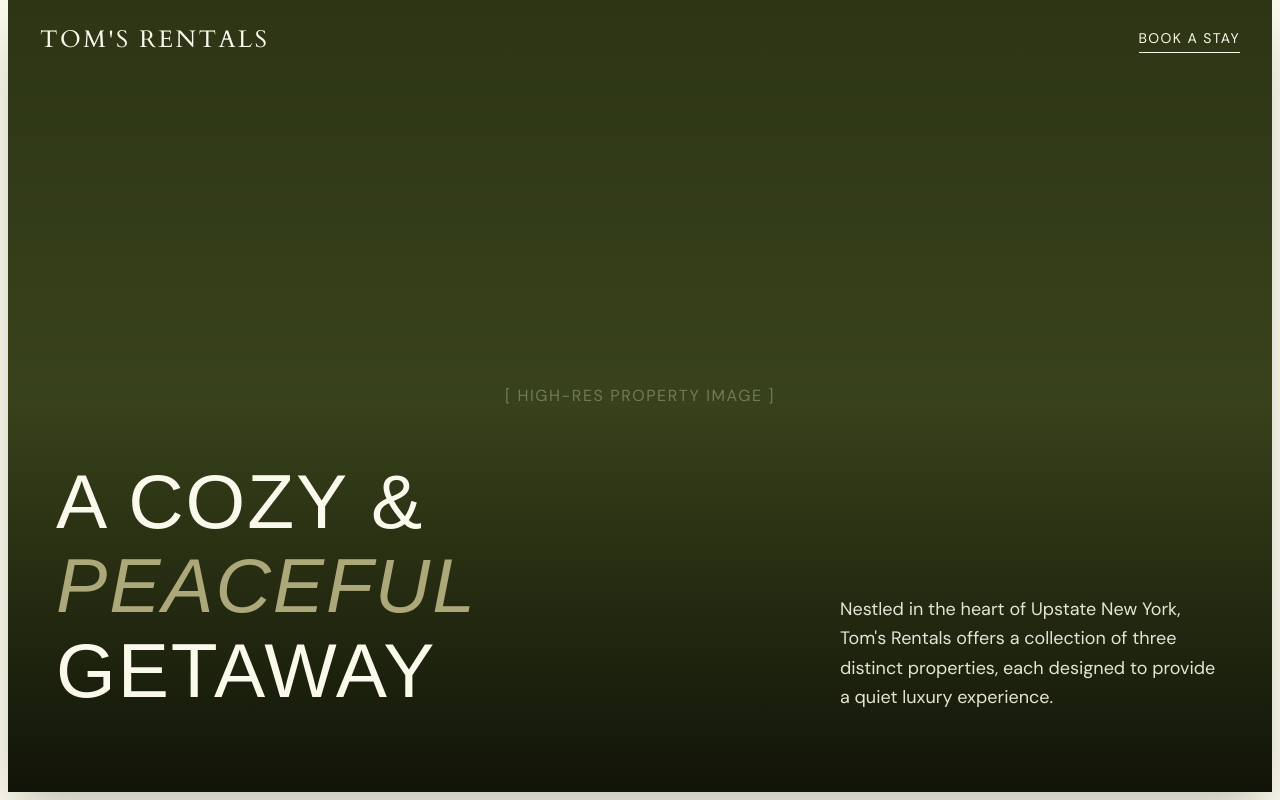
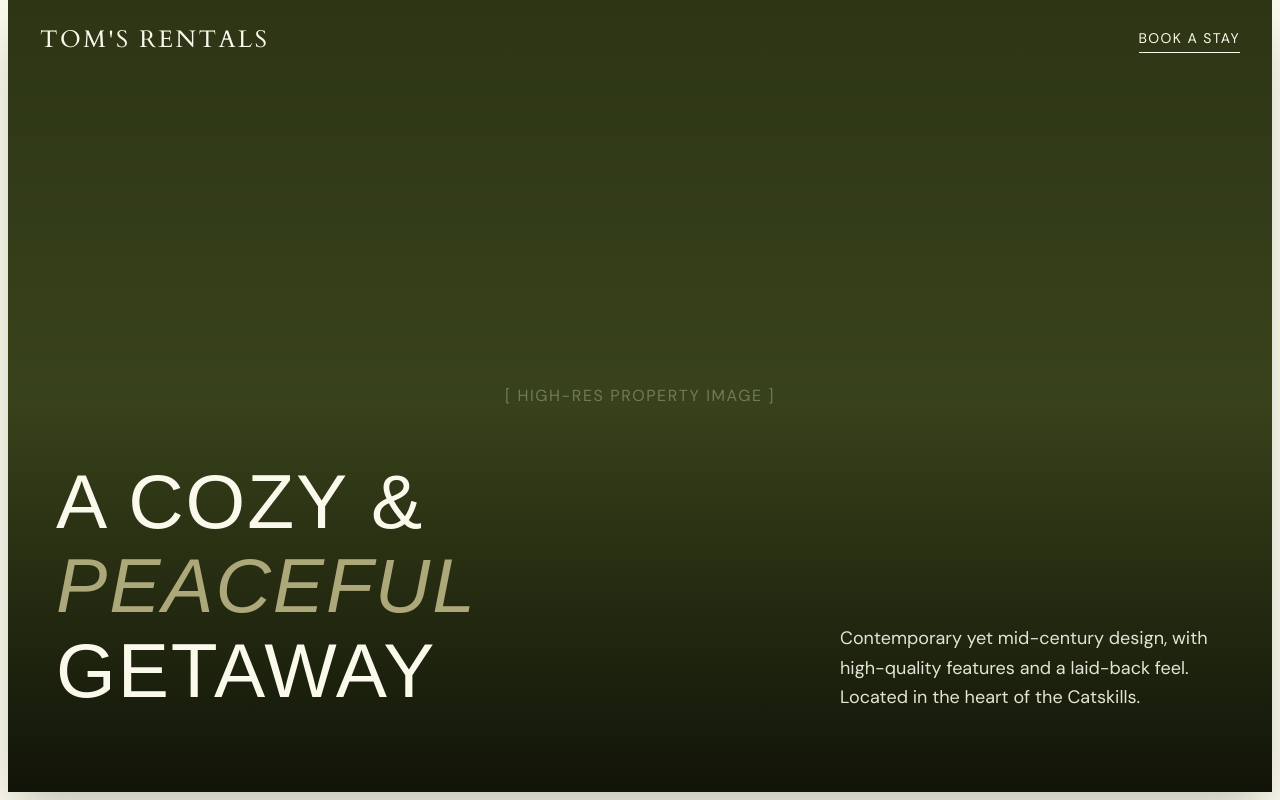
Before and after one commit to arizonacan/tom-rental-properties, a Next.js app: page / in a window 1280 px wide. Shown: the top 800 px of the page. Built offline with nearby package versions, Linux system fonts and the light colour scheme; a web font is replaced by a local one.

Commit message:
Added effects to text

```diff
--- a/app/globals.css
+++ b/app/globals.css
@@ -13,9 +13,23 @@
   --font-sans: var(--font-dm-sans), ui-sans-serif, system-ui, sans-serif;
   --font-serif: var(--font-cardo), ui-serif, Georgia, serif;
   --font-display: var(--font-gloock), ui-serif, Georgia, serif;
+
+  /* 3. THE EDITORIAL REVEAL ANIMATION */
+  --animate-fade-up: fade-up 1s cubic-bezier(0.16, 1, 0.3, 1) forwards;
+
+  @keyframes fade-up {
+    0% {
+      opacity: 0;
+      transform: translateY(30px);
+    }
+    100% {
+      opacity: 1;
+      transform: translateY(0);
+    }
+  }
 }
 
-/* 3. SETTING THE DEFAULT FOUNDATION */
+/* SETTING THE DEFAULT FOUNDATION */
 @layer base {
   body {
     background-color: var(--color-woodhouse-cream);
--- a/app/page.tsx
+++ b/app/page.tsx
@@ -33,7 +33,8 @@ export default function Home() {
 
             {/* Left Column: The Headline */}
             <div className="flex-1 text-left">
-              <h1 className="font-display text-5xl md:text-7xl lg:text-[6vw] leading-[1.1] text-woodhouse-cream uppercase tracking-wide">
+              {/* Added opacity-0 and animate-fade-up here! */}
+              <h1 className="font-display text-5xl md:text-7xl lg:text-[6vw] leading-[1.1] text-woodhouse-cream uppercase tracking-wide opacity-0 animate-fade-up">
                 A Cozy & <br className="hidden md:block"/>
                 <span className="italic text-woodhouse-olive">Peaceful</span> <br/> Getaway
               </h1>
@@ -41,8 +42,12 @@ export default function Home() {
 
             {/* Right Column: The Paragraph */}
             <div className="flex-1 flex justify-start md:justify-end">
-              <p className="max-w-sm font-sans text-base md:text-lg text-woodhouse-cream/90 leading-relaxed text-left">
-                Nestled in the heart of Upstate New York, Tom's Rentals offers a collection of three distinct properties, each designed to provide a quiet luxury experience.
+              {/* Added the animation classes AND the 200ms delay inline style! */}
+              <p
+                className="max-w-sm font-sans text-base md:text-lg text-woodhouse-cream/90 leading-relaxed text-left opacity-0 animate-fade-up"
+                style={{ animationDelay: "200ms" }}
+              >
+                Contemporary yet mid-century design, with high-quality features and a laid-back feel. Located in the heart of the Catskills.
               </p>
             </div>
 
```
